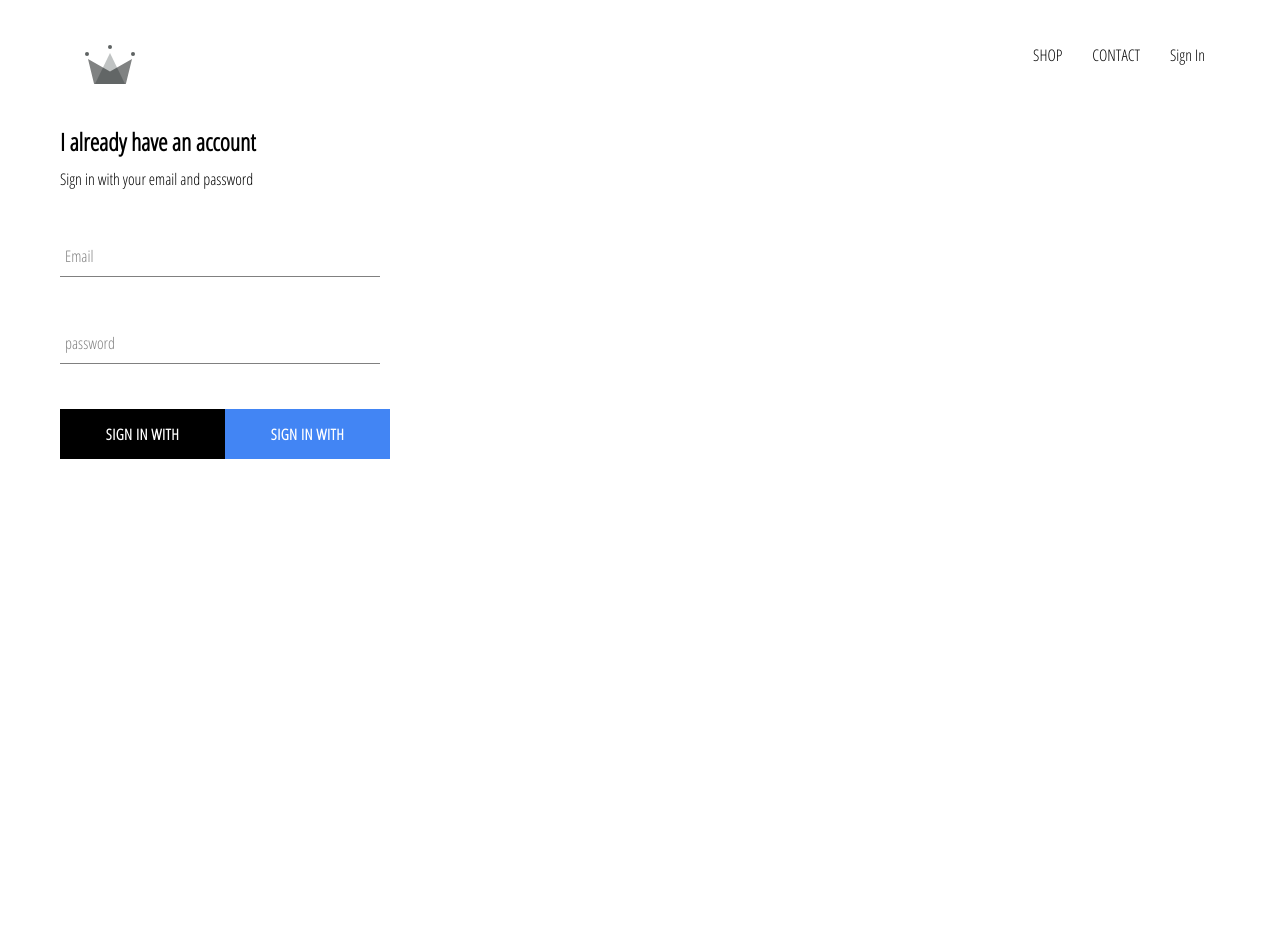
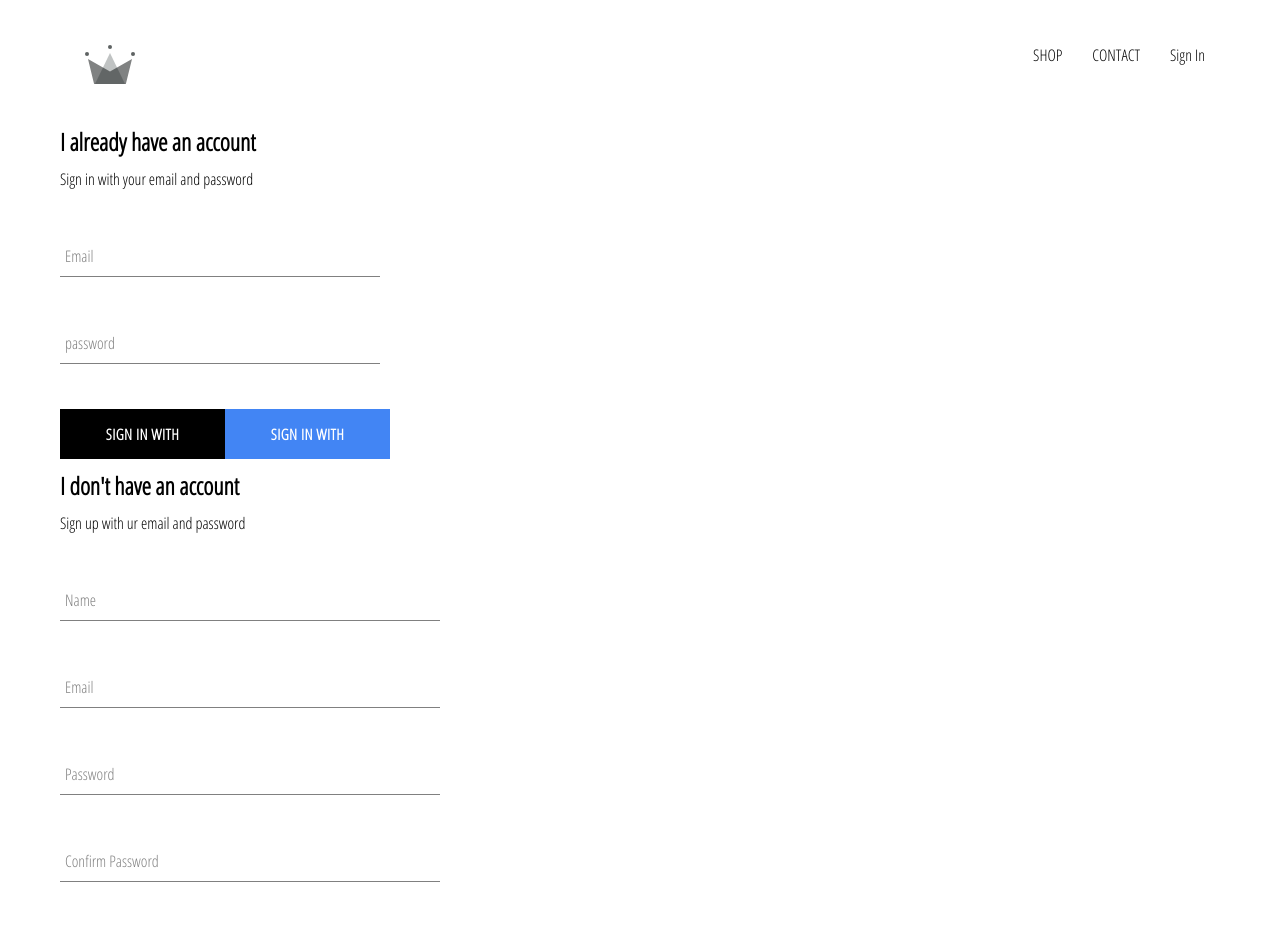
Before and after one commit to aladdin4/crwn-clothing, a React (Create React App) app: page /signin in a window 1280 px wide. Shown: the top 925 px of the page. Before the commit the page ends 800 px from the top, so only its background shows below. Built offline with nearby package versions, Linux system fonts and the light colour scheme; no server answers.

Commit message:
created signUp component and linked it to data base and oAuth

```diff
--- a/src/App.js
+++ b/src/App.js
@@ -30,10 +30,10 @@ class App extends React.Component {
             },
           });
         });
+      } else {
+        // if there is no user we should set current user to null in state
+        this.setState({ currentUser: null });
       }
-
-      //  we should set current user to null in state
-      this.setState({ currentUser: null });
     });
   }
 
--- /dev/null
+++ b/src/components/sign-up/signUp.component.jsx
@@ -0,0 +1,104 @@
+import React from "react";
+import CustomBtn from "../custom-btn/customBtn.component";
+import FormInput from "../form-input/formInput.component";
+import { createUserProfile, myAuth } from "../../firebase/firebase.util";
+
+import "./signUp.styles.scss";
+
+export class SignUp extends React.Component {
+  state = {
+    displayName: "",
+    email: "",
+    password: "",
+    confirmPassword: "",
+  };
+
+  // will call docRef.create() eventually which is async-fn() and needs await
+  handleSubmit = async (e) => {
+    // 1st prevent default behavior
+    e.preventDefault();
+
+    // 2nd check the password match
+    if (this.state.password !== this.state.confirmPassword) {
+      alert("password don't match");
+      console.log(this.state.Password, this.state.confirmPassword);
+      return;
+    }
+
+    try {
+      // 3rd create new user with data (the method check if it's already there and returns an exception)
+      // it returns user credentials
+      const userCredentials = await myAuth.createUserWithEmailAndPassword(
+        this.state.email,
+        this.state.password
+      );
+
+      const user = userCredentials.user;
+
+      // 4th save the data if new in the DB
+      // create new profile with user created by fire base and complete the data with the data he entered through local state
+      await createUserProfile(user, {
+        userName: this.state.displayName,
+      });
+
+      // 5th clear the field (which are fed from state, So clear the state)
+      this.setState({
+        displayName: "",
+        email: "",
+        password: "",
+        confirmPassword: "",
+      });
+    } catch (error) {
+      console.log(error.message);
+    }
+  };
+
+  handleChange = (e) => {
+    this.setState({ [e.target.name]: e.target.value });
+  };
+  render() {
+    return (
+      <div className="sign-up">
+        <h2 className="title">I don't have an account</h2>
+        <span>Sign up with ur email and password</span>
+        <form className="sign-up-form" onSubmit={this.handleSubmit}>
+          <FormInput
+            type="text"
+            name="displayName"
+            onChange={this.handleChange}
+            value={this.state.displayName}
+            label="Name"
+            // required
+          />
+          <FormInput
+            type="email"
+            name="email"
+            onChange={this.handleChange}
+            value={this.state.email}
+            label="Email"
+            // required
+          />
+          <FormInput
+            type="password"
+            name="password"
+            onChange={this.handleChange}
+            value={this.state.password}
+            label="Password"
+            // required
+          />
+          <FormInput
+            type="password"
+            name="confirmPassword"
+            onChange={this.handleChange}
+            value={this.state.confirmPassword}
+            label="Confirm Password"
+            // required
+          />
+          <CustomBtn type="submit">Sign Up</CustomBtn>
+        </form>
+      </div>
+    );
+  }
+}
+
+export default SignUp;
--- /dev/null
+++ b/src/components/sign-up/signUp.styles.scss
@@ -0,0 +1,9 @@
+.sign-up {
+  display: flex;
+  flex-direction: column;
+  width: 380px;
+
+  .title {
+    margin: 10px 0;
+  }
+}
--- a/src/firebase/firebase.util.js
+++ b/src/firebase/firebase.util.js
@@ -38,9 +38,9 @@ export const signInWithGoogle = () => {
 };
 
 //method that saves user data in the DB(fireS)
-export const createUserProfile = async (user) => {
-  //if there is no user signed-in return
-  if (!user) {
+export const createUserProfile = async (user, additionalData) => {
+  // if there is no user sent as argument return
+  if (!user.email) {
     return;
   }
 
@@ -54,14 +54,17 @@ export const createUserProfile = async (user) => {
   if (!userSnapShot.exists) {
     // we consume the data we need to be saved from the user {}, as they are hundreds of attributes and we don't wanna save all of those data.
     const userName = user.displayName;
+
     const userEmail = user.email;
     const createdAt = new Date();
+
     try {
       // all the CRUD methods are async
       await userRef.set({
         userName,
         userEmail,
         createdAt,
+        ...additionalData,
       });
     } catch (error) {
       console.log("there was an error creating new user", error.message);
--- a/src/pages/sign-in-and-up/SignInAndUp.component.jsx
+++ b/src/pages/sign-in-and-up/SignInAndUp.component.jsx
@@ -1,10 +1,12 @@
 import React from "react";
 import SignIn from "../../components/sign-in/signIn.component";
+import SignUp from "../../components/sign-up/signUp.component";
 
 const SignInUpPage = (prop) => {
   return (
     <div>
       <SignIn />
+      <SignUp />
     </div>
   );
 };
```
